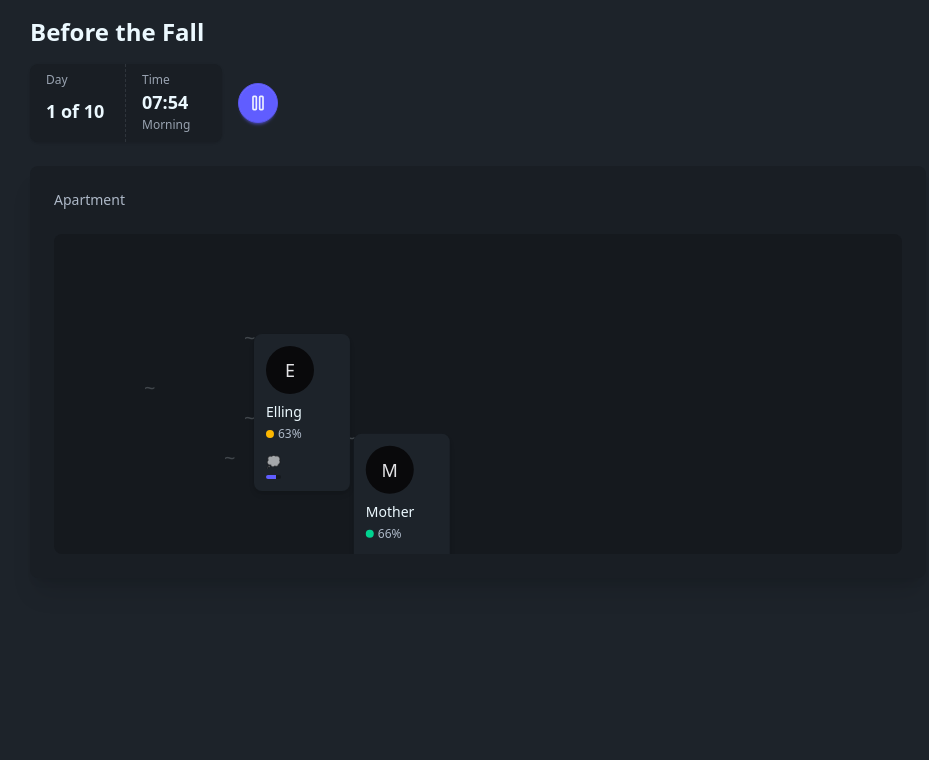
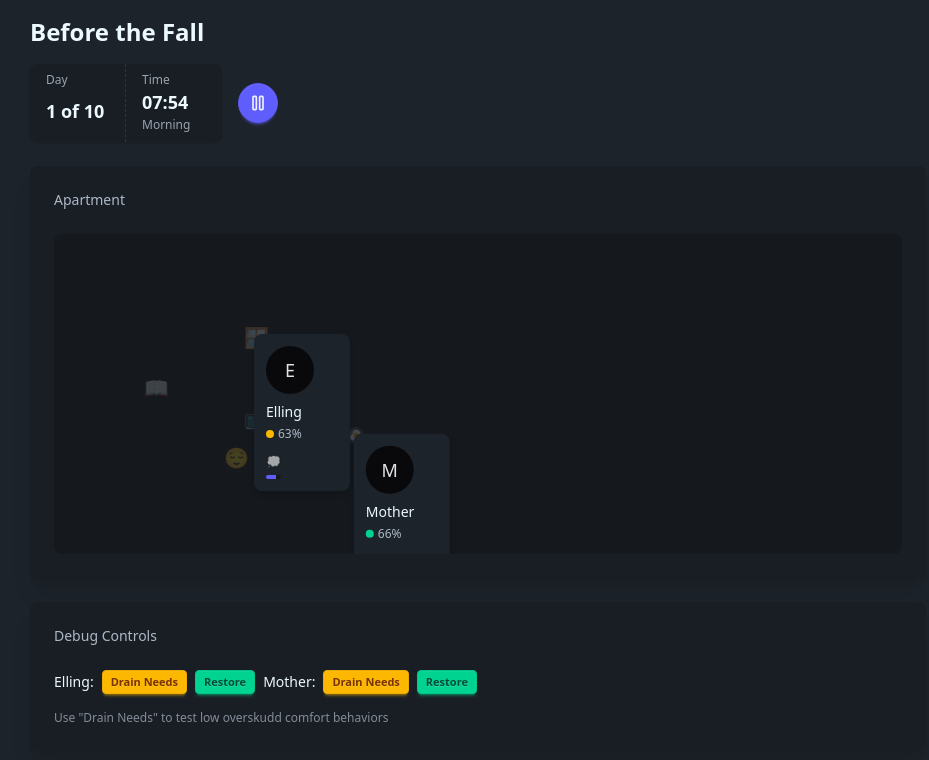
Before and after one commit to TerjeBallestad/lifelines-prototype-2, a React (Vite) app: page / in a window 1280 px wide. Shown: the top 760 px of the page, without its empty margins (162-1091 px from the left). Built offline with nearby package versions, Linux system fonts and the light colour scheme.

Commit message:
fix(02-03): fix location icons and add debug controls for testing
- Replace ~ placeholders with proper emoji icons for location markers
- Add drainNeeds() and restoreNeeds() methods to Character class
- Add debug panel with buttons to drain/restore needs for testing low overskudd

```diff
--- a/src/components/Game.tsx
+++ b/src/components/Game.tsx
@@ -11,11 +11,11 @@ import { CharacterPanel } from './CharacterPanel';
  * Subtle emojis at low opacity to indicate where activities happen
  */
 const LOCATION_MARKERS = [
-  { x: 100, y: 150, icon: '~', title: 'Desk' },
-  { x: 200, y: 100, icon: '~', title: 'Window' },
-  { x: 300, y: 200, icon: '~', title: 'Kitchen' },
-  { x: 200, y: 180, icon: '~', title: 'Living' },
-  { x: 180, y: 220, icon: '~', title: 'Rest' },
+  { x: 100, y: 150, icon: '📖', title: 'Desk' },
+  { x: 200, y: 100, icon: '🪟', title: 'Window' },
+  { x: 300, y: 200, icon: '🍳', title: 'Kitchen' },
+  { x: 200, y: 180, icon: '📺', title: 'Living' },
+  { x: 180, y: 220, icon: '😌', title: 'Rest' },
 ] as const;
 
 /**
@@ -45,26 +45,28 @@ export const Game = observer(function Game() {
   });
 
   return (
-    <div className="min-h-screen bg-base-100 p-4">
-      <div className="max-w-4xl mx-auto">
+    <div className="bg-base-100 min-h-screen p-4">
+      <div className="mx-auto max-w-4xl">
         {/* Header with time display */}
         <header className="mb-6">
-          <h1 className="text-2xl font-bold mb-4">Before the Fall</h1>
+          <h1 className="mb-4 text-2xl font-bold">Before the Fall</h1>
           <TimeDisplay />
         </header>
 
         {/* Spatial game world - apartment view */}
-        <main className="card bg-base-200 shadow-xl mb-6">
+        <main className="card bg-base-200 mb-6 shadow-xl">
           <div className="card-body">
-            <h3 className="text-sm font-medium text-base-content/70 mb-4">Apartment</h3>
+            <h3 className="text-base-content/70 mb-4 text-sm font-medium">
+              Apartment
+            </h3>
 
             {/* Spatial game world - relative container for absolute positioned children */}
-            <div className="relative h-80 w-full bg-base-300 rounded-lg overflow-hidden">
+            <div className="bg-base-300 relative h-80 w-full overflow-hidden rounded-lg">
               {/* Activity location markers (subtle background hints) */}
               {LOCATION_MARKERS.map((marker) => (
                 <div
                   key={marker.title}
-                  className="absolute text-xl opacity-20 select-none pointer-events-none"
+                  className="pointer-events-none absolute min-h-5 min-w-5 text-xl opacity-20 select-none"
                   style={{ left: marker.x - 10, top: marker.y - 10 }}
                   title={marker.title}
                 >
@@ -77,7 +79,9 @@ export const Game = observer(function Game() {
                 <CharacterSprite
                   key={character.id}
                   character={character}
-                  isSelected={interactionStore.selectedCharacterId === character.id}
+                  isSelected={
+                    interactionStore.selectedCharacterId === character.id
+                  }
                   onClick={() => interactionStore.selectCharacter(character.id)}
                 />
               ))}
@@ -87,6 +91,37 @@ export const Game = observer(function Game() {
 
         {/* Character info panel */}
         <CharacterPanel />
+
+        {/* Debug panel for testing */}
+        <div className="card bg-base-200 mt-6 shadow-xl">
+          <div className="card-body">
+            <h3 className="text-base-content/70 mb-4 text-sm font-medium">
+              Debug Controls
+            </h3>
+            <div className="flex flex-wrap gap-2">
+              {characterStore.allCharacters.map((character) => (
+                <div key={character.id} className="flex items-center gap-2">
+                  <span className="text-sm font-medium">{character.name}:</span>
+                  <button
+                    className="btn btn-xs btn-warning"
+                    onClick={() => character.drainNeeds()}
+                  >
+                    Drain Needs
+                  </button>
+                  <button
+                    className="btn btn-xs btn-success"
+                    onClick={() => character.restoreNeeds()}
+                  >
+                    Restore
+                  </button>
+                </div>
+              ))}
+            </div>
+            <p className="text-base-content/50 mt-2 text-xs">
+              Use "Drain Needs" to test low overskudd comfort behaviors
+            </p>
+          </div>
+        </div>
       </div>
     </div>
   );
--- a/src/stores/CharacterStore.ts
+++ b/src/stores/CharacterStore.ts
@@ -274,6 +274,25 @@ export class Character {
     this.state = 'idle';
     this.idleCooldown = 2; // 2 game-minutes until next decision
   }
+
+  /**
+   * Debug: Drain all needs to trigger low overskudd behavior
+   * Sets each need to a low value to test comfort/refusal behaviors
+   */
+  drainNeeds(): void {
+    this.needs.energy = 15;
+    this.needs.social = 15;
+    this.needs.purpose = 15;
+  }
+
+  /**
+   * Debug: Restore all needs to healthy levels
+   */
+  restoreNeeds(): void {
+    this.needs.energy = 80;
+    this.needs.social = 80;
+    this.needs.purpose = 80;
+  }
 }
 
 /**
```
